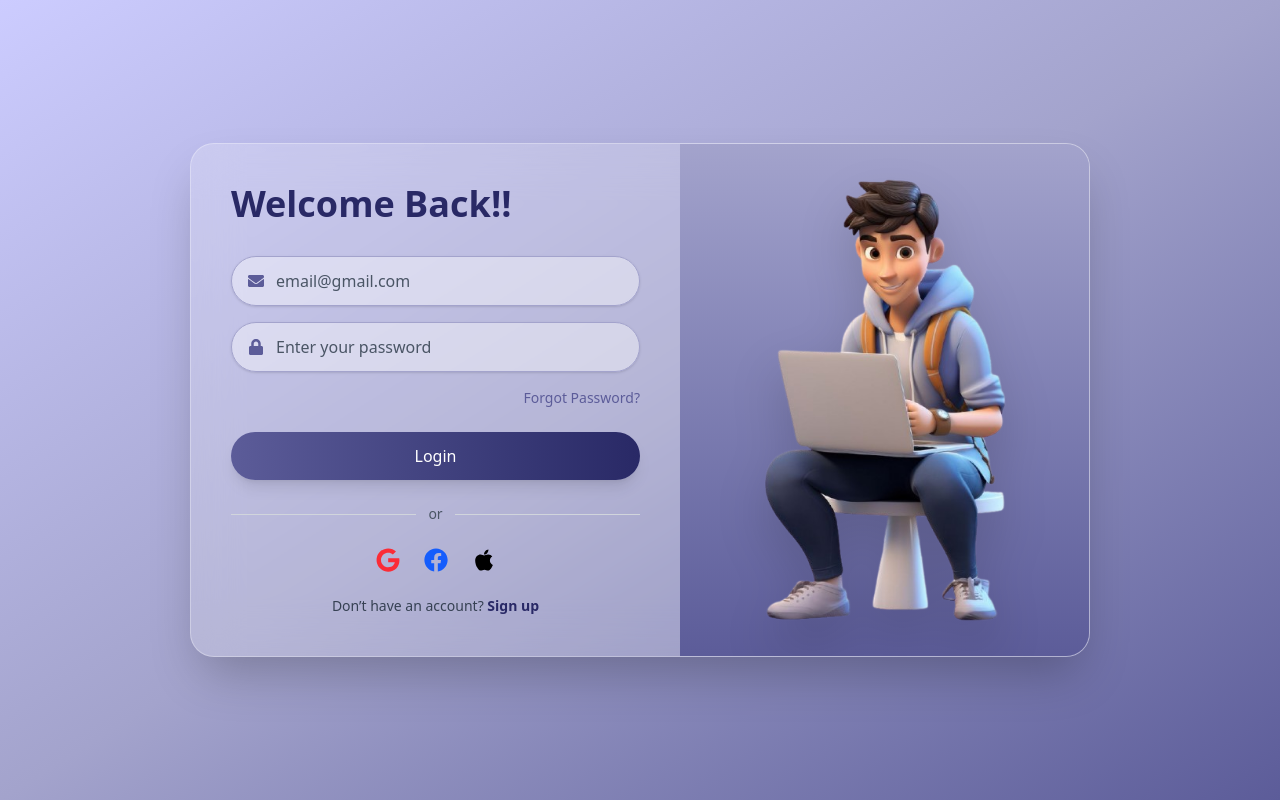
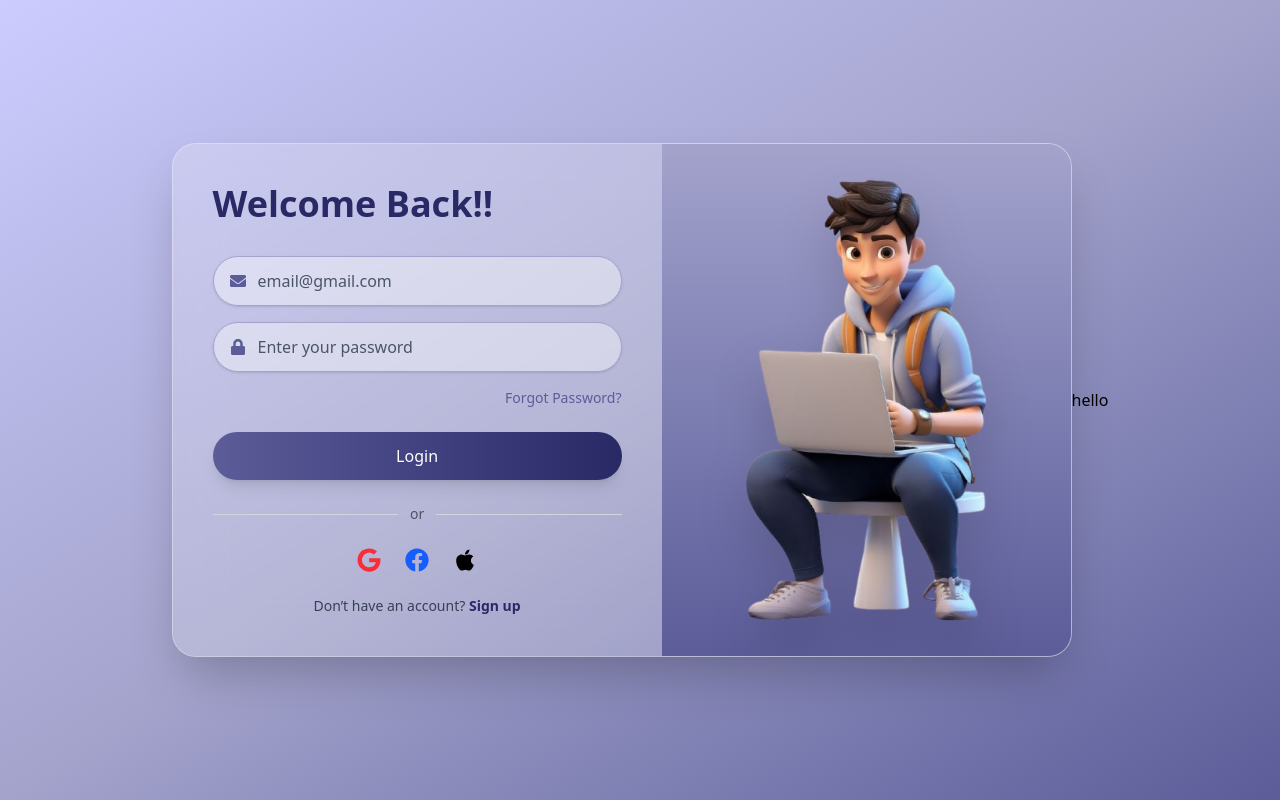
Before and after one commit to ED-Tech-Student-Notion/StudyNotion-FrontEnd, a React (Vite) app: page /signin in a window 1280 px wide. Built offline with nearby package versions, Linux system fonts and the light colour scheme.

Commit message:
login pages

```diff
--- a/src/Login/Login.jsx
+++ b/src/Login/Login.jsx
@@ -100,6 +100,7 @@ function Login() {
           />
         </div>
       </div>
+      <p>hello</p>
     </div>
   );
 }
```
